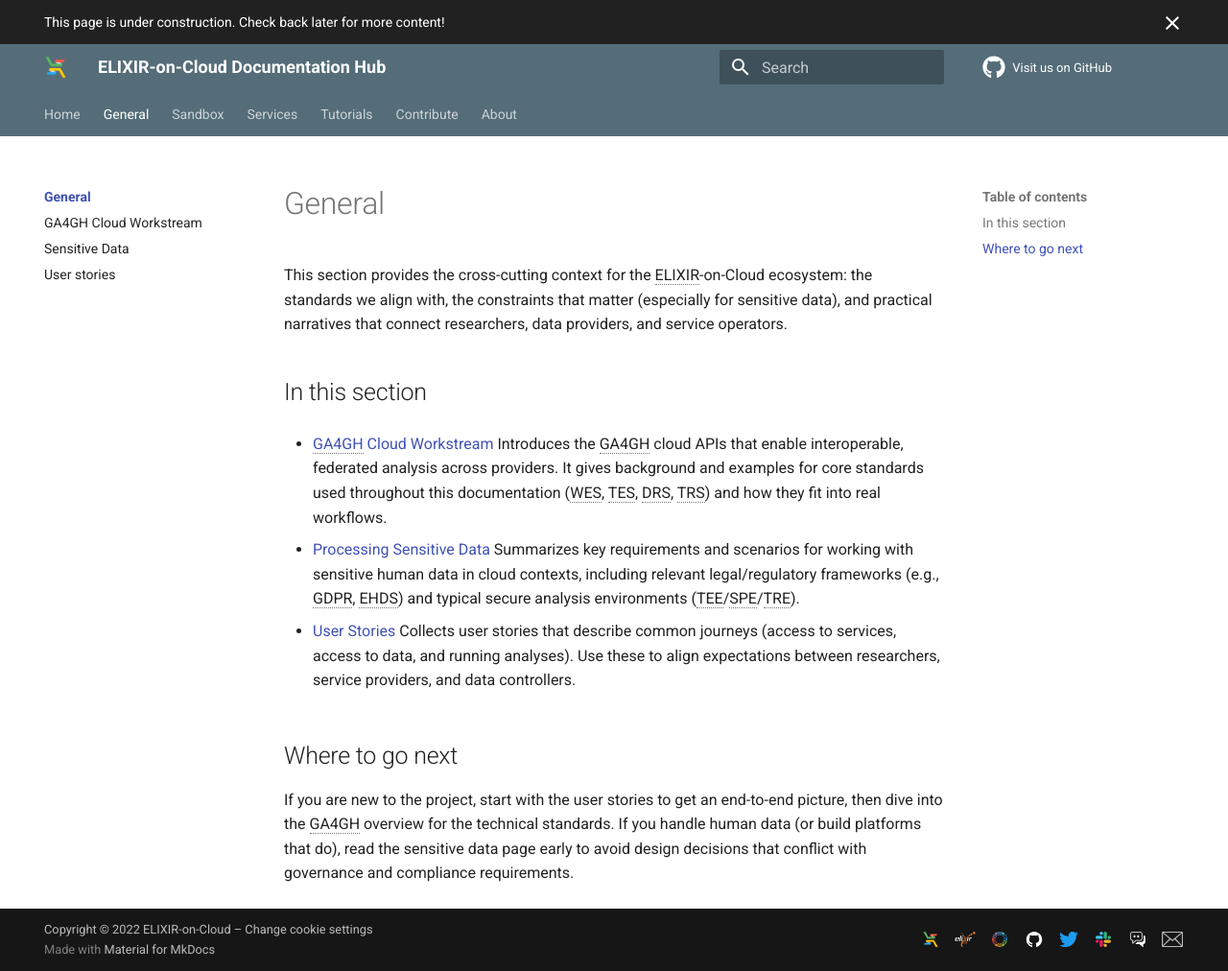
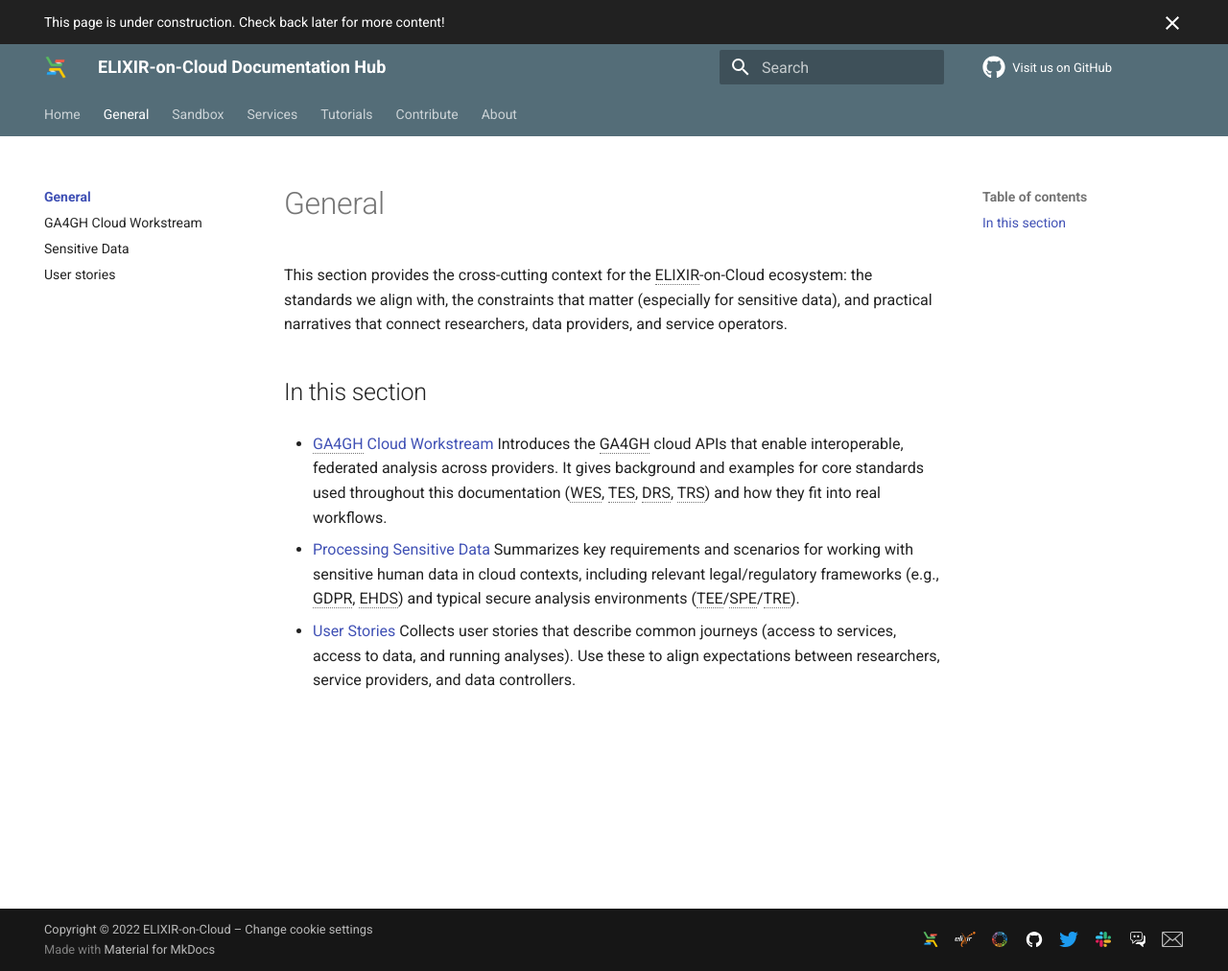
Before and after one commit to elixir-cloud-aai/elixir-cloud-aai.github.io, an MkDocs documentation site: the page built from docs/general/index.md, in a window 1280 px wide and 1012 px high. Shown: the whole window at 96% size. Built offline with MkDocs 1.6.1 and Material for MkDocs 9.7.7, drawn with Linux system fonts in a browser that asks for light colours; comment, search, counter and statistics services are not loaded.

Commit message:
modify index files

```diff
--- a/docs/general/index.md
+++ b/docs/general/index.md
@@ -5,14 +5,10 @@
 ## In this section
 
 - [GA4GH Cloud Workstream](ga4gh_cloud.md)
-	Introduces the GA4GH cloud APIs that enable interoperable, federated analysis across providers. It gives background and examples for core standards used throughout this documentation (WES, TES, DRS, TRS) and how they fit into real workflows.
+  Introduces the GA4GH cloud APIs that enable interoperable, federated analysis across providers. It gives background and examples for core standards used throughout this documentation (WES, TES, DRS, TRS) and how they fit into real workflows.
 
 - [Processing Sensitive Data](sensitive_data.md)
-	Summarizes key requirements and scenarios for working with sensitive human data in cloud contexts, including relevant legal/regulatory frameworks (e.g., GDPR, EHDS) and typical secure analysis environments (TEE/SPE/TRE).
+  Summarizes key requirements and scenarios for working with sensitive human data in cloud contexts, including relevant legal/regulatory frameworks (e.g., GDPR, EHDS) and typical secure analysis environments (TEE/SPE/TRE).
 
 - [User Stories](user_stories.md)
-	Collects user stories that describe common journeys (access to services, access to data, and running analyses). Use these to align expectations between researchers, service providers, and data controllers.
-
-## Where to go next
-
-If you are new to the project, start with the user stories to get an end-to-end picture, then dive into the GA4GH overview for the technical standards. If you handle human data (or build platforms that do), read the sensitive data page early to avoid design decisions that conflict with governance and compliance requirements.
+  Collects user stories that describe common journeys (access to services, access to data, and running analyses). Use these to align expectations between researchers, service providers, and data controllers.
```
Also changed, not shown: docs/tutorials/index.md (added, +11 -0 lines).
